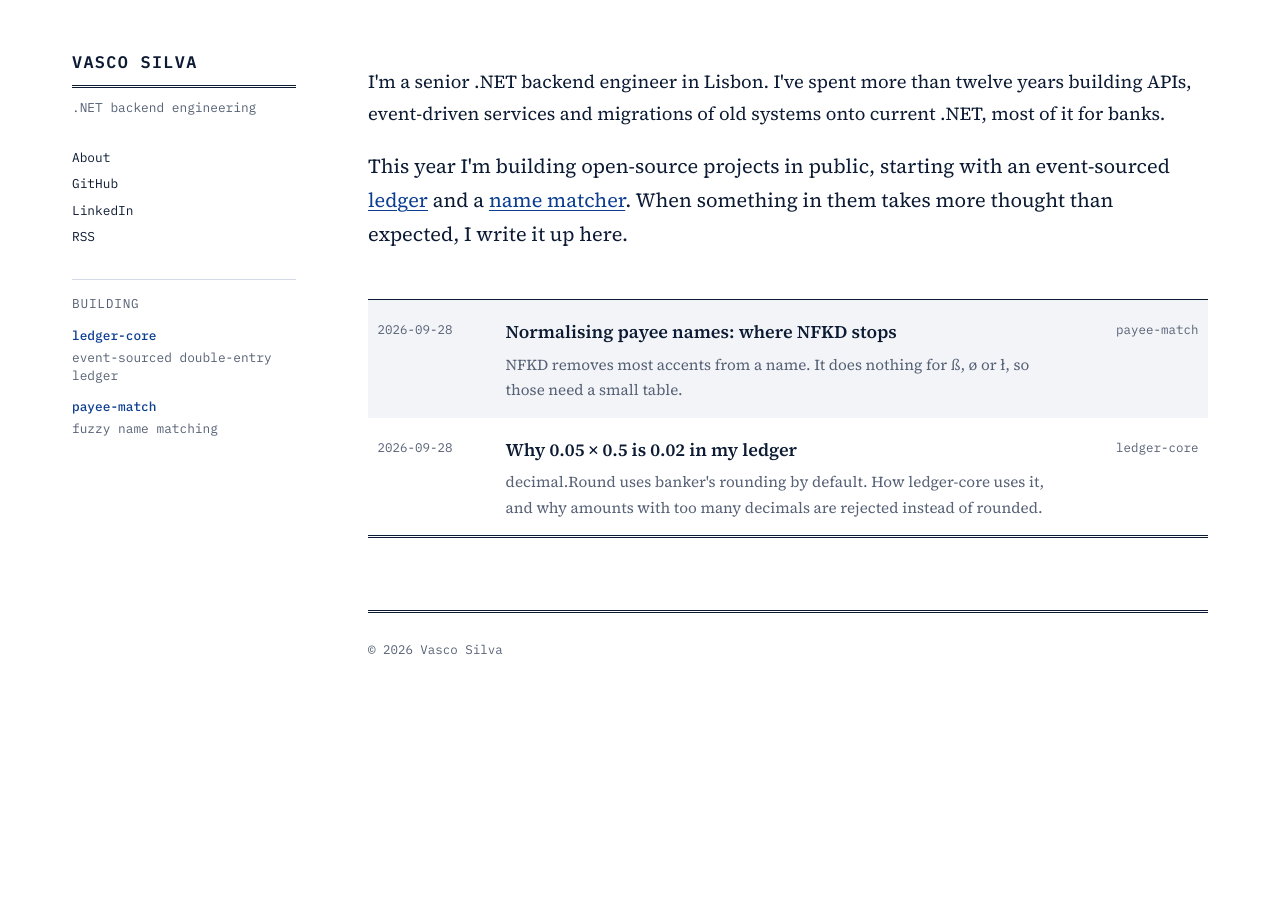
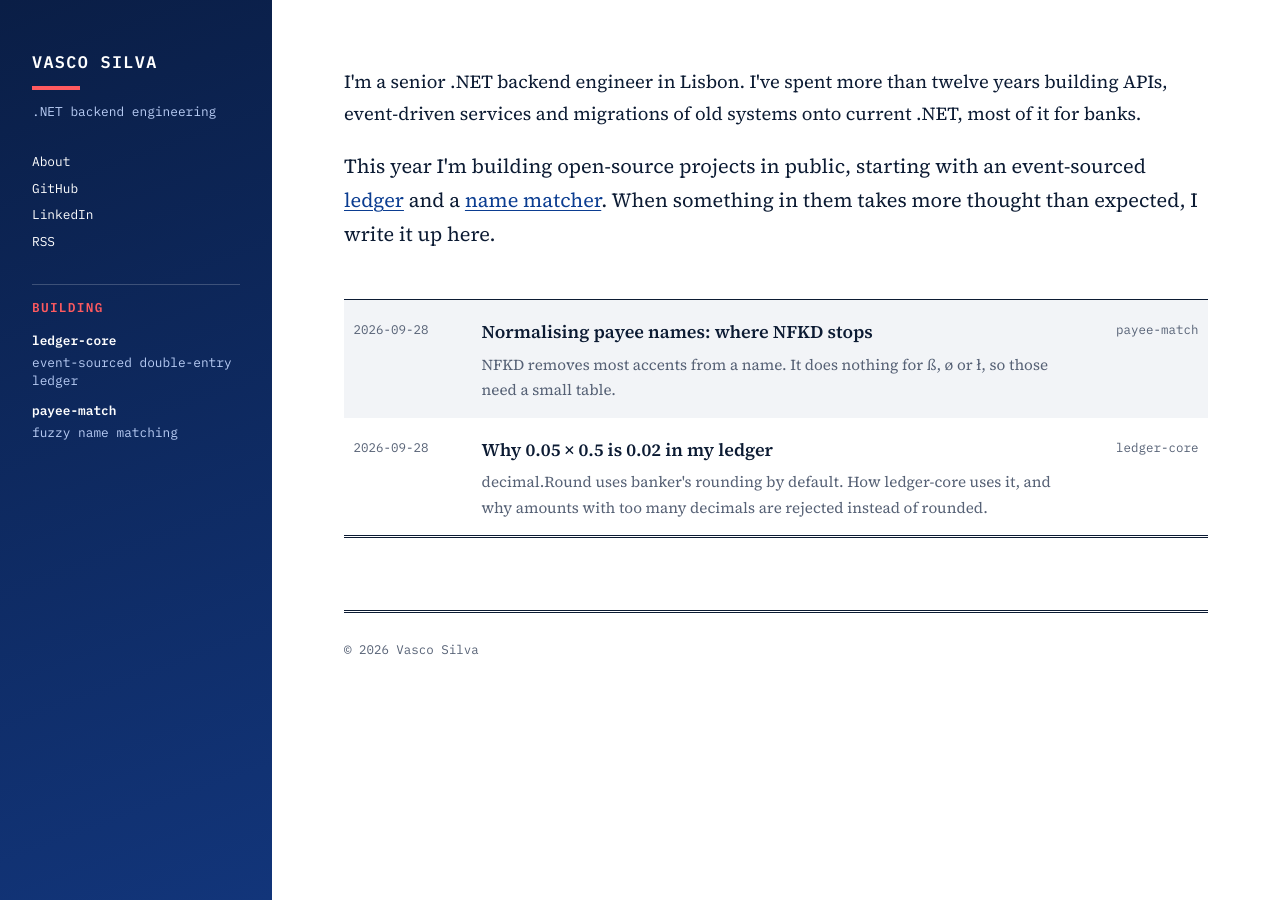
Before and after one commit to softvasco/softvasco.github.io, a Jekyll site: the page built from index.html, in a window 1280 px wide. Built offline with Jekyll 4.4.1, drawn with Linux system fonts in a browser that asks for light colours.

Commit message:
feat(site): navy side panel and bolder cards

```diff
--- a/_layouts/default.html
+++ b/_layouts/default.html
@@ -7,7 +7,7 @@
   {% feed_meta %}
   <link rel="preconnect" href="https://fonts.googleapis.com">
   <link rel="preconnect" href="https://fonts.gstatic.com" crossorigin>
-  <link rel="stylesheet" href="https://fonts.googleapis.com/css2?family=IBM+Plex+Mono:wght@400;500;600&family=Source+Serif+4:opsz,wght@8..60,400;8..60,600&display=swap">
+  <link rel="stylesheet" href="https://fonts.googleapis.com/css2?family=IBM+Plex+Mono:wght@400;500;600&family=Source+Serif+4:opsz,wght@8..60,400;8..60,600;8..60,700&display=swap">
   <link rel="stylesheet" href="{{ '/assets/style.css' | relative_url }}">
 </head>
 <body>
--- a/assets/style.css
+++ b/assets/style.css
@@ -1,4 +1,4 @@
-/* printed-report look: navy ink on white, red only for emphasis */
+/* navy panel like the banner, white page for reading */
 :root {
   --paper: #ffffff;
   --bar: #f2f4f7;
@@ -9,6 +9,10 @@
   --ochre: #8a4b00;
   --rule: #d4dae3;
   --code: #f4f6f9;
+  --panel: linear-gradient(160deg, #0a1e46 0%, #12357a 100%);
+  --panel-ink: #ffffff;
+  --panel-muted: #b9cdf5;
+  --hot: #ff5a5f;
   --mono: "IBM Plex Mono", ui-monospace, Consolas, monospace;
   --serif: "Source Serif 4", Georgia, serif;
 }
@@ -38,16 +42,18 @@ body {
   font-optical-sizing: auto;
 }
 
-.page {
-  max-width: 88rem;
-  margin: 0 auto;
-  padding: 0 1rem 3rem;
-}
+.page { min-height: 100vh; }
 
 a { color: var(--accent); text-decoration-thickness: 1px; text-underline-offset: 3px; }
 a:hover { color: var(--red); }
 
-.side { font-family: var(--mono); font-size: .8rem; padding-top: 2rem; }
+.side {
+  background: var(--panel);
+  color: var(--panel-ink);
+  font-family: var(--mono);
+  font-size: .8rem;
+  padding: 2rem 1rem 1.2rem;
+}
 
 .side .name {
   display: block;
@@ -55,47 +61,47 @@ a:hover { color: var(--red); }
   font-size: 1.05rem;
   letter-spacing: .08em;
   text-transform: uppercase;
-  color: var(--ink);
+  color: var(--panel-ink);
   text-decoration: none;
-  padding-bottom: .5rem;
-  border-bottom: 3px double var(--ink);
 }
 
-.side .tag { color: var(--muted); margin: .6rem 0 1.6rem; }
-.side nav a, .side .projects a { display: block; color: var(--ink); text-decoration: none; padding: .15rem 0; }
-.side nav a:hover, .side .projects a:hover { color: var(--red); }
-.side .projects { margin-top: 1.8rem; padding-top: .8rem; border-top: 1px solid var(--rule); }
-.side .label { text-transform: uppercase; letter-spacing: .06em; color: var(--muted); margin: 0 0 .5rem; }
-.side .projects a { color: var(--accent); font-weight: 500; margin-top: .5rem; }
-.side .projects span { display: block; color: var(--muted); line-height: 1.4; }
+.side .name::after { content: ""; display: block; width: 3rem; height: 4px; background: var(--hot); margin-top: .6rem; }
+.side .tag { color: var(--panel-muted); margin: .7rem 0 1.6rem; }
+.side nav a, .side .projects a { display: block; color: var(--panel-ink); text-decoration: none; padding: .15rem 0; }
+.side nav a:hover, .side .projects a:hover { color: var(--hot); }
+.side .projects { margin-top: 1.8rem; padding-top: .8rem; border-top: 1px solid rgba(255, 255, 255, .2); }
+.side .label { text-transform: uppercase; letter-spacing: .1em; color: var(--hot); font-weight: 600; margin: 0 0 .5rem; }
+.side .projects a { font-weight: 600; margin-top: .5rem; }
+.side .projects span { display: block; color: var(--panel-muted); line-height: 1.4; }
+
+main { padding: 2rem 1rem 3rem; max-width: 72rem; }
 
 @media (min-width: 62rem) {
   .page {
     display: grid;
-    grid-template-columns: 14rem minmax(0, 1fr);
-    gap: 4.5rem;
-    padding: 0 4.5rem 3rem;
+    grid-template-columns: 17rem minmax(0, 1fr);
   }
 
   .side {
     position: sticky;
     top: 0;
-    align-self: start;
-    padding-top: 3rem;
+    height: 100vh;
+    padding: 3rem 2rem;
   }
 
-  main { padding-top: 3rem; }
+  main { padding: 3rem 4.5rem; }
 }
 
 @media (max-width: 61.99rem) {
-  .side { display: flex; flex-wrap: wrap; align-items: baseline; gap: .3rem 1rem; border-bottom: 3px double var(--ink); padding-bottom: .7rem; margin-bottom: 2rem; }
-  .side .name { border: 0; padding: 0; }
+  .side { display: flex; flex-wrap: wrap; align-items: baseline; gap: .3rem 1rem; }
+  .side .name::after { display: none; }
   .side .tag { margin: 0; flex: 1; }
-  .side nav { display: flex; gap: 1rem; width: 100%; }
+  .side nav { display: flex; gap: 1rem; width: 100%; margin-top: .4rem; }
   .side .projects { display: none; }
 }
 
-h1 { font-size: 2.4rem; line-height: 1.15; font-weight: 600; letter-spacing: -.01em; margin: 0 0 .6rem; }
+h1 { font-size: 2.6rem; line-height: 1.12; font-weight: 700; letter-spacing: -.01em; margin: 0 0 .6rem; }
+article h1::after { content: ""; display: block; width: 5rem; height: 5px; background: var(--hot); margin-top: 1rem; }
 
 h2, h3 {
   font-family: var(--mono);
```
Also changed, not shown: assets/cards/rounding-in-a-ledger.png, assets/cards/site.png, assets/cards/where-nfkd-stops.png.
